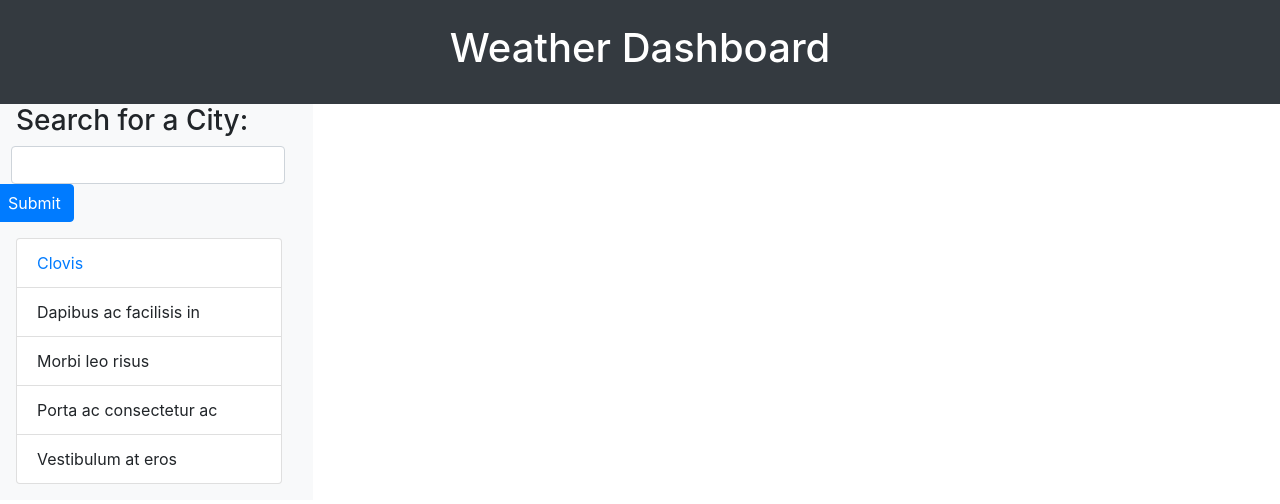
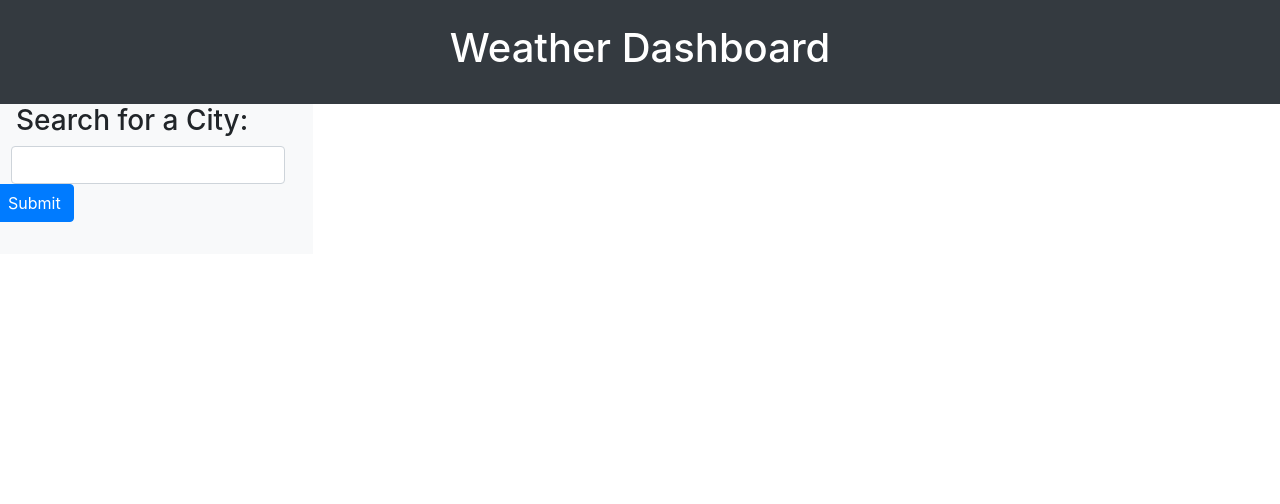
Before and after one commit to VictorMoscone/victorm_hw6_weatherdash, a plain HTML site: page index.html in a window 1280 px wide. Drawn offline with nearby package versions, Linux system fonts and the light colour scheme.

Commit message:
Refactor: Removed the placeholder list from search box.

```diff
--- a/index.html
+++ b/index.html
@@ -35,13 +35,7 @@
                     </div>
                 </form>
             </div>
-            <ol class="list-group m-3" id="searchList">
-                <li class="list-group-item list-group-item-action clickSearch"><a href="">Clovis</a></li>
-                <li class="list-group-item">Dapibus ac facilisis in</li>
-                <li class="list-group-item">Morbi leo risus</li>
-                <li class="list-group-item">Porta ac consectetur ac</li>
-                <li class="list-group-item">Vestibulum at eros</li>
-            </ol>
+            <ol class="list-group m-3" id="searchList"></ol>
         </div>
 
         <div class="container col-md-9">
```
